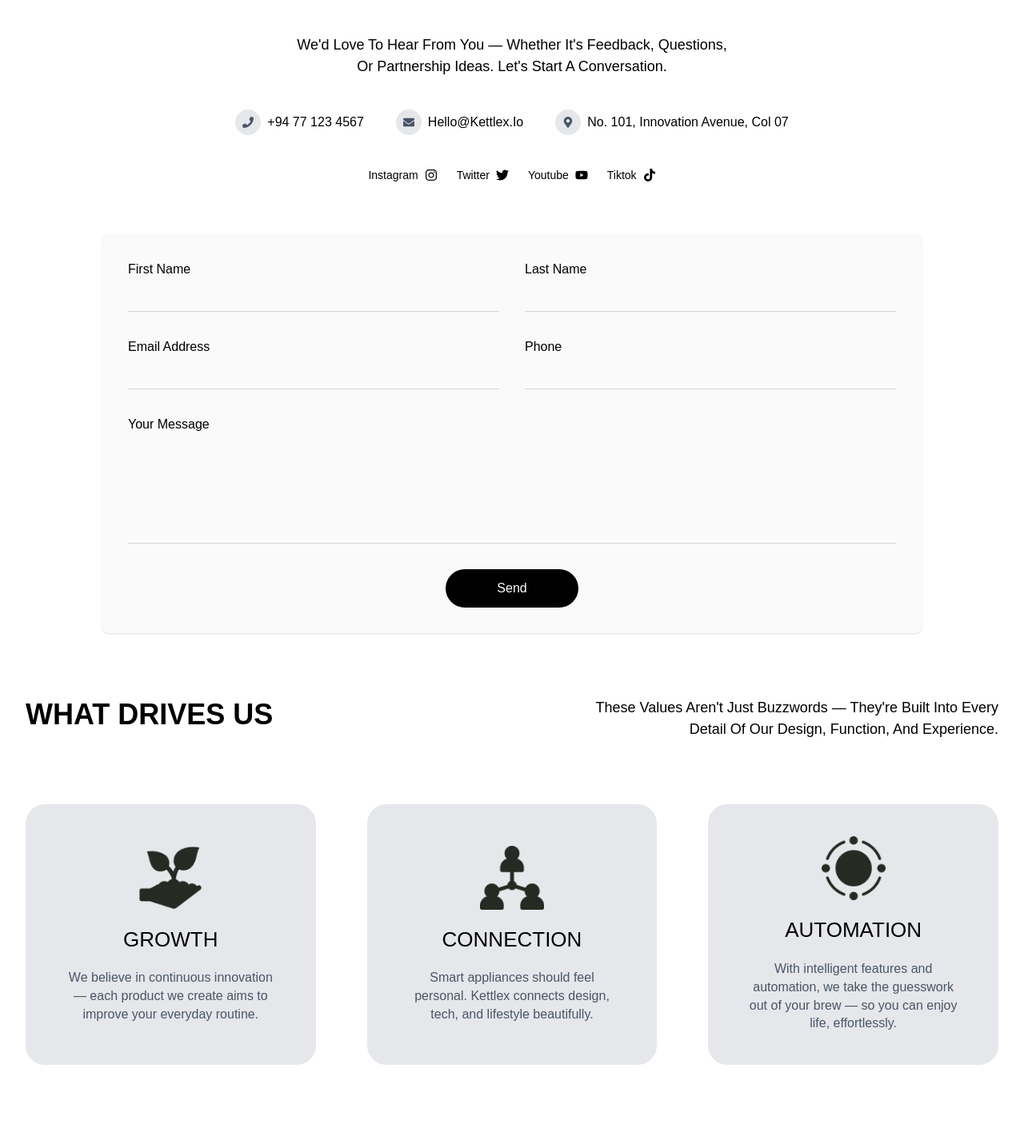
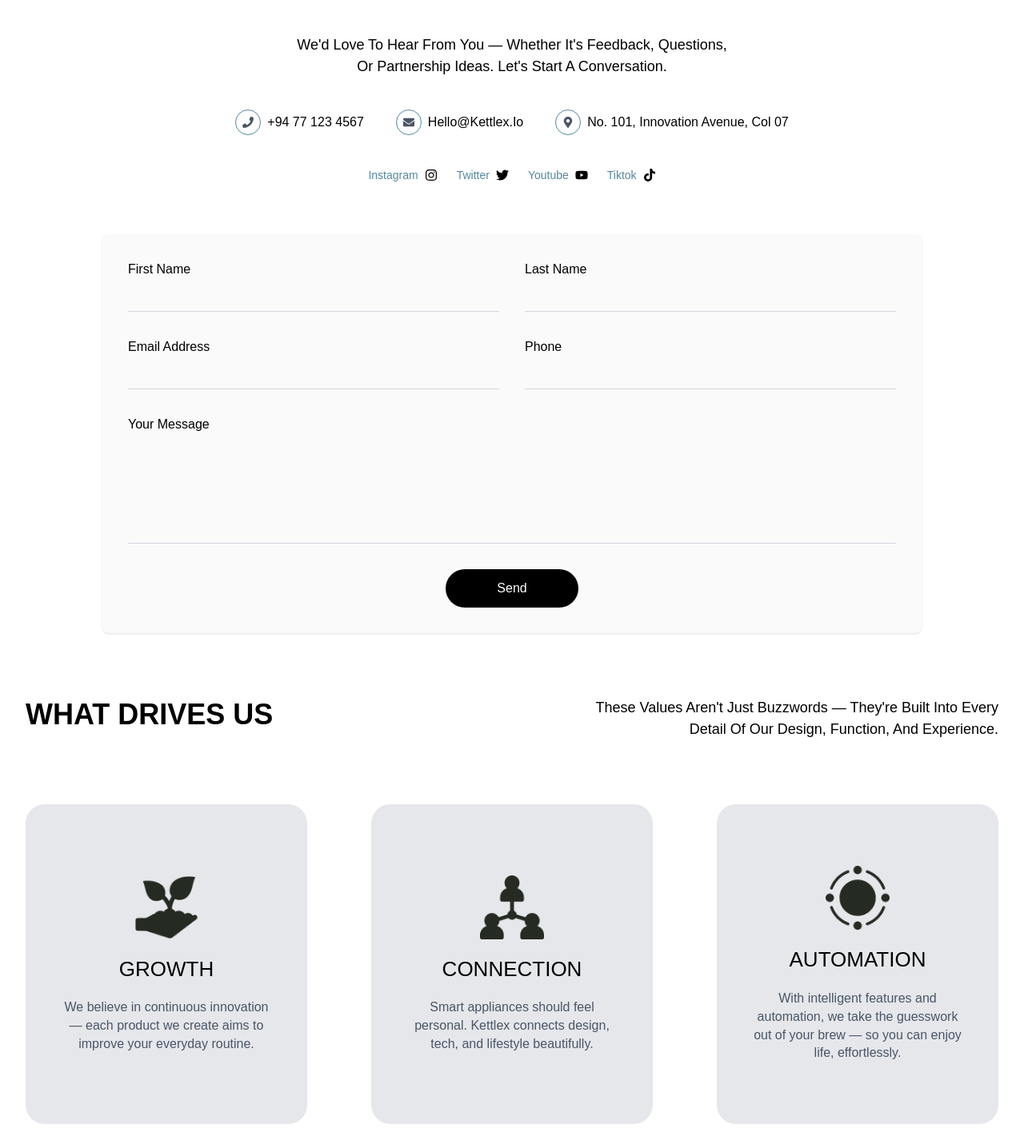
Before and after one commit to Webminds-designs/KettleXnext, a Next.js app: page /contactus in a window 1280 px wide. Shown: the part 280-1716 px from the top of the page at 80% size. Built offline with nearby package versions, Linux system fonts and the light colour scheme.

Commit message:
Update Footer and ContactPage styles for improved layout and responsiveness

```diff
--- a/app/components/Footer.js
+++ b/app/components/Footer.js
@@ -5,7 +5,7 @@ import { FaInstagram, FaTwitter, FaYoutube, FaTiktok } from "react-icons/fa";
 
 export default function Footer() {
     return (
-        <footer className="bg-white text-black px-6 md:px-12 py-8">
+        <footer className="bg-white text-black px-6 md:px-[15rem] py-8">
             <motion.div
                 initial={{ opacity: 0, y: 20 }}
                 whileInView={{ opacity: 1, y: 0 }}
--- a/app/contactus/page.js
+++ b/app/contactus/page.js
@@ -102,19 +102,19 @@ export default function ContactPage() {
             transition={{ duration: 0.8, ease: "easeOut", delay: 0.7 }}
           >
             <div className="flex items-center">
-              <div className="w-8 h-8 bg-gray-200 rounded-full flex items-center justify-center mr-2">
+              <div className="w-8 h-8 border border-[#54889D] rounded-full flex items-center justify-center mr-2">
                 <FaPhone className="text-gray-600 text-sm" />
               </div>
               <div className="text-sm sm:text-base">+94 77 123 4567</div>
             </div>
             <div className="flex items-center">
-              <div className="w-8 h-8 bg-gray-200 rounded-full flex items-center justify-center mr-2">
+              <div className="w-8 h-8 border border-[#54889D] rounded-full flex items-center justify-center mr-2">
                 <FaEnvelope className="text-gray-600 text-sm" />
               </div>
               <div className="text-sm sm:text-base capitalize">hello@kettlex.io</div>
             </div>
             <div className="flex items-center">
-              <div className="w-8 h-8 bg-gray-200 rounded-full flex items-center justify-center mr-2">
+              <div className="w-8 h-8 border border-[#54889D] rounded-full flex items-center justify-center mr-2">
                 <FaMapMarkerAlt className="text-gray-600 text-sm" />
               </div>
               <div className="text-sm sm:text-base capitalize">
@@ -135,7 +135,7 @@ export default function ContactPage() {
               whileHover={{ scale: 1.05 }}
               transition={{ duration: 0.3 }}
             >
-              <div className="text-xs sm:text-sm md:text-[14px]">Instagram</div>
+              <div className="text-xs sm:text-sm md:text-[14px] text-[#54889D]">Instagram</div>
               <FaInstagram className="ml-2 text-sm sm:text-base" />
             </motion.div>
             <motion.div
@@ -143,7 +143,7 @@ export default function ContactPage() {
               whileHover={{ scale: 1.05 }}
               transition={{ duration: 0.3 }}
             >
-              <div className="text-xs sm:text-sm md:text-[14px]">Twitter</div>
+              <div className="text-xs sm:text-sm md:text-[14px] text-[#54889D]">Twitter</div>
               <FaTwitter className="ml-2 text-sm sm:text-base" />
             </motion.div>
             <motion.div
@@ -151,7 +151,7 @@ export default function ContactPage() {
               whileHover={{ scale: 1.05 }}
               transition={{ duration: 0.3 }}
             >
-              <div className="text-xs sm:text-sm md:text-[14px]">Youtube</div>
+              <div className="text-xs sm:text-sm md:text-[14px] text-[#54889D]">Youtube</div>
               <FaYoutube className="ml-2 text-sm sm:text-base" />
             </motion.div>
             <motion.div
@@ -159,7 +159,7 @@ export default function ContactPage() {
               whileHover={{ scale: 1.05 }}
               transition={{ duration: 0.3 }}
             >
-              <div className="text-xs sm:text-sm md:text-[14px]">Tiktok</div>
+              <div className="text-xs sm:text-sm md:text-[14px] text-[#54889D]">Tiktok</div>
               <FaTiktok className="ml-2 text-sm sm:text-base" />
             </motion.div>
           </motion.div>
@@ -294,7 +294,7 @@ export default function ContactPage() {
 
         {/* "What drives us" section - responsive layout for smaller screens */}
         <motion.div
-          className="flex flex-col justify-center items-center mt-16 sm:mt-20 w-full max-w-7xl"
+          className="flex flex-col justify-center items-center mt-16 sm:mt-20 w-full max-w-[90rem]"
           initial={{ opacity: 0 }}
           whileInView={{ opacity: 1 }}
           transition={{ duration: 0.8, ease: "easeOut" }}
@@ -322,9 +322,9 @@ export default function ContactPage() {
           </div>
 
           {/* Cards - stack on mobile, 2 columns on tablet, 3 columns on desktop */}
-          <div className="grid grid-cols-1 sm:grid-cols-2 lg:grid-cols-3 gap-8 sm:gap-12 lg:gap-16 mt-8 sm:mt-10 w-full">
+          <div className="grid grid-cols-1 sm:grid-cols-2 lg:grid-cols-3 gap-8 sm:gap-12 lg:gap-20 mt-8 sm:mt-10 w-full">
             <motion.div
-              className="flex flex-col justify-center items-center mt-4 sm:mt-10 bg-gray-200 p-6 sm:p-8 md:p-10 rounded-3xl"
+              className="h-[25rem] flex flex-col justify-center items-center mt-4 sm:mt-10 bg-gray-200 p-6 sm:p-8 md:p-10 rounded-3xl"
               initial={{ opacity: 0, y: 50 }}
               whileInView={{ opacity: 1, y: 0 }}
               transition={{ duration: 0.8, ease: "easeOut", delay: 0.4 }}
```
